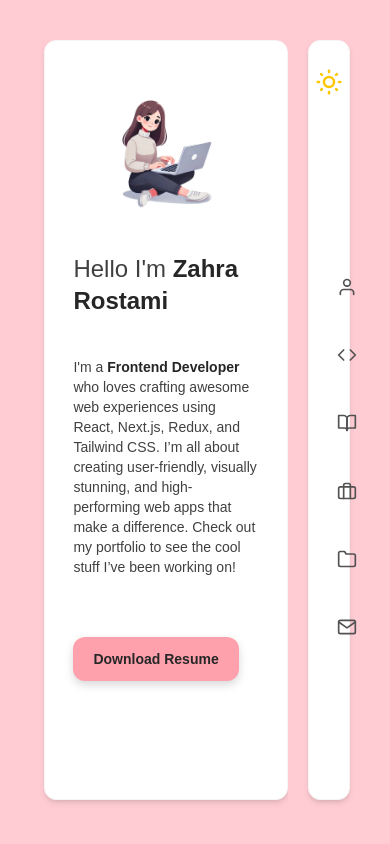
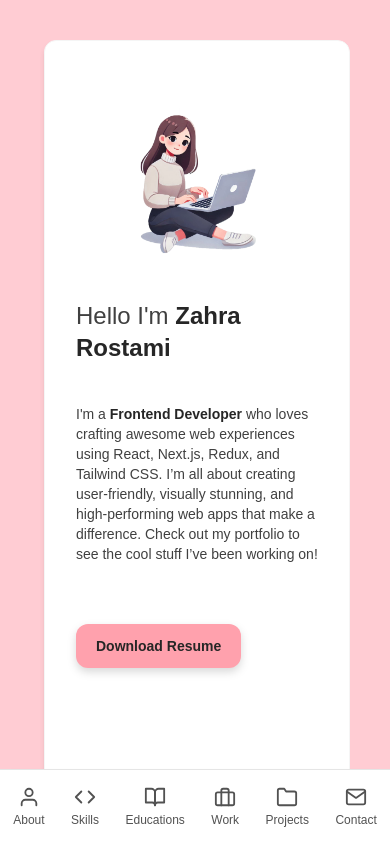
Before and after one commit to zahraRostami1999/next-portfolio, a Next.js app: page / in a window 390 px wide. Built offline with nearby package versions, Linux system fonts and the light colour scheme.

Commit message:
04-08-23-Responsive sidebar

```diff
--- a/src/components/sidebar/Sidebar.jsx
+++ b/src/components/sidebar/Sidebar.jsx
@@ -13,7 +13,8 @@ function Sidebar({ onNavigate }) {
   ];
 
   return (
-    <div className="p-5 bg-white w-[6%] h-[90vh] flex flex-col justify-center rounded-xl shadow-md border border-neutral-100">
+    <>
+      <div className="hidden md:flex p-5 bg-white w-20 h-[90vh] flex-col justify-center rounded-xl shadow-md border border-neutral-100">
         <div className="mb-8 flex justify-center">
           <ThemeSwitcher />
         </div>
@@ -43,6 +44,26 @@ function Sidebar({ onNavigate }) {
           })}
         </nav>
       </div>
+
+      <div className="md:hidden fixed bottom-0 left-0 right-0 bg-white border-t border-neutral-200 shadow-lg z-50">
+        <nav className="flex justify-around items-center py-2">
+          {menuItems.map((item) => {
+            const Icon = item.icon;
+            return (
+              <button
+                key={item.id}
+                onClick={() => onNavigate(item.id)}
+                className="flex flex-col items-center p-2 text-neutral-600 hover:text-rose-400 transition-colors"
+                aria-label={item.label}
+              >
+                <Icon size={22} />
+                <span className="text-xs mt-1">{item.label.split(' ')[0]}</span>
+              </button>
+            );
+          })}
+        </nav>
+      </div>
+    </>
   );
 }
 
```
Lines whose indentation alone changed are shown as unchanged.
